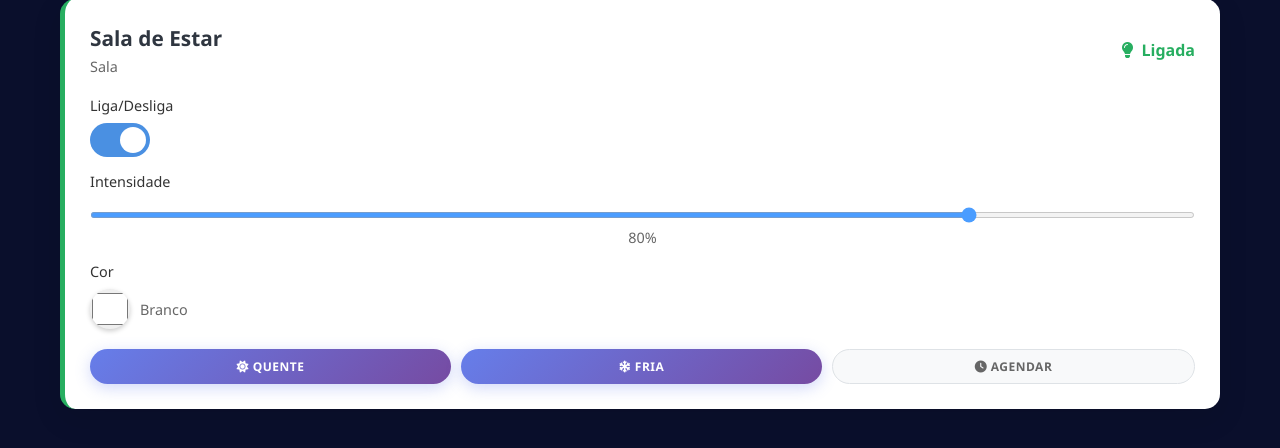
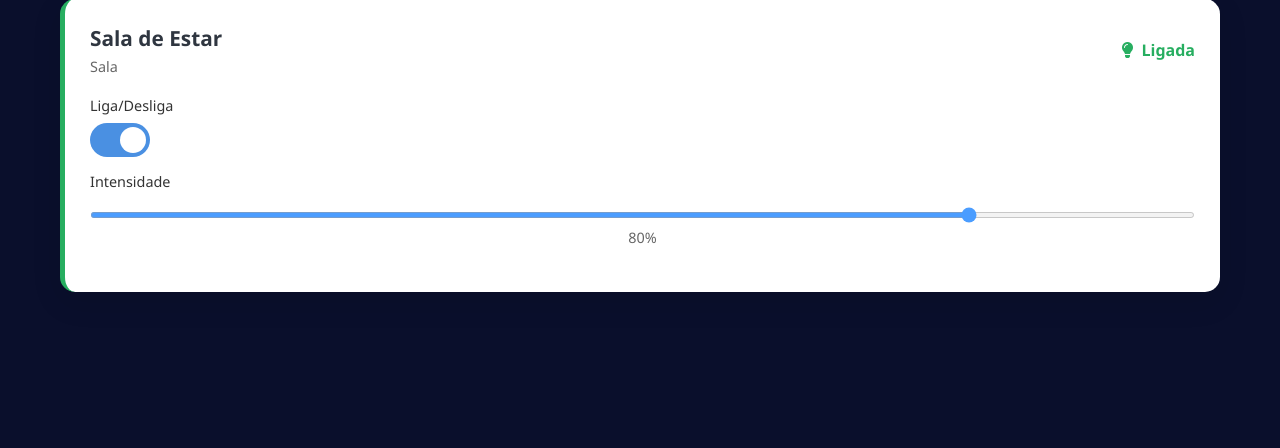
Before and after one commit to JvCasemiro/TCC, a PHP site: page /pages/gerenciar_luzes.php in a window 1280 px wide. Shown: the part 246-694 px from the top of the page. Run offline with PHP 8.4, Linux system fonts and the light colour scheme; the visitor is signed in with stand-in values (Sample User, id 1); data that the repository does not hold is empty.

Commit message:
fix: Ajuste controles

```diff
--- a/pages/gerenciar_luzes.php
+++ b/pages/gerenciar_luzes.php
@@ -40,11 +40,11 @@ if (file_exists($lightStatusFile)) {
 }
 
 $lights = [
-    ['id' => 1, 'name' => 'Sala de Estar', 'room' => 'Sala', 'status' => $lightStatus, 'brightness' => 80, 'color' => '#ffffff'],
-    // ['id' => 2, 'name' => 'Quarto Principal', 'room' => 'Quarto', 'status' => 'off', 'brightness' => 0, 'color' => '#ffffff'],
-    // ['id' => 3, 'name' => 'Cozinha', 'room' => 'Cozinha', 'status' => 'on', 'brightness' => 100, 'color' => '#ffffff'],
-    // ['id' => 4, 'name' => 'Banheiro', 'room' => 'Banheiro', 'status' => 'off', 'brightness' => 0, 'color' => '#ffffff'],
-    // ['id' => 5, 'name' => 'Varanda', 'room' => 'Externa', 'status' => 'on', 'brightness' => 60, 'color' => '#ffd700'],
+    ['id' => 1, 'name' => 'Sala de Estar', 'room' => 'Sala', 'status' => $lightStatus, 'brightness' => 80],
+    // ['id' => 2, 'name' => 'Quarto Principal', 'room' => 'Quarto', 'status' => 'off', 'brightness' => 0],
+    // ['id' => 3, 'name' => 'Cozinha', 'room' => 'Cozinha', 'status' => 'on', 'brightness' => 100],
+    // ['id' => 4, 'name' => 'Banheiro', 'room' => 'Banheiro', 'status' => 'off', 'brightness' => 0],
+    // ['id' => 5, 'name' => 'Varanda', 'room' => 'Externa', 'status' => 'on', 'brightness' => 60],
 ];
 ?>
 <!DOCTYPE html>
@@ -597,30 +597,8 @@ $lights = [
                         </div>
                     </div>
 
-                    <div class="control-group">
-                        <label>Cor</label>
-                        <div class="color-control">
-                            <input type="color" value="<?php echo $light['color']; ?>" class="color-picker"
-                                   onchange="changeColor(<?php echo $light['id']; ?>, this.value)"
-                                   <?php echo $light['status'] == 'off' ? 'disabled' : ''; ?>>
-                            <span class="color-name" id="color-name-<?php echo $light['id']; ?>">
-                                <?php echo $light['color'] == '#ffffff' ? 'Branco' : 'Personalizada'; ?>
-                            </span>
-                        </div>
-                    </div>
                 </div>
 
-                <div class="light-actions">
-                    <button class="btn btn-primary" onclick="setPreset(<?php echo $light['id']; ?>, 'warm')">
-                        <i class="fas fa-sun"></i> Quente
-                    </button>
-                    <button class="btn btn-primary" onclick="setPreset(<?php echo $light['id']; ?>, 'cool')">
-                        <i class="fas fa-snowflake"></i> Fria
-                    </button>
-                    <button class="btn btn-secondary" onclick="scheduleLight(<?php echo $light['id']; ?>)">
-                        <i class="fas fa-clock"></i> Agendar
-                    </button>
-                </div>
             </div>
             <?php endforeach; ?>
         </div>
@@ -638,7 +616,6 @@ $lights = [
                     const statusElement = card.querySelector('.light-status');
                     const statusText = statusElement.querySelector('span');
                     const brightnessSlider = document.getElementById('brightness-1');
-                    const colorPicker = card.querySelector('.color-picker');
 
                     card.classList.remove('off');
                     card.classList.add('on');
@@ -646,7 +623,6 @@ $lights = [
                     statusElement.classList.add('on');
                     statusText.textContent = 'Ligada';
                     if (brightnessSlider) brightnessSlider.disabled = false;
-                    if (colorPicker) colorPicker.disabled = false;
                 }
             }
         });
@@ -656,7 +632,6 @@ $lights = [
             const statusElement = card.querySelector('.light-status');
             const statusText = statusElement.querySelector('span');
             const brightnessSlider = document.getElementById(`brightness-${lightId}`);
-            const colorPicker = card.querySelector('.color-picker');
 
             const isOn = card.classList.contains('on');
             const newStatus = !isOn;
@@ -668,16 +643,14 @@ $lights = [
                 statusElement.classList.remove('off');
                 statusElement.classList.add('on');
                 statusText.textContent = 'Ligada';
-                brightnessSlider.disabled = false;
-                colorPicker.disabled = false;
+                if (brightnessSlider) brightnessSlider.disabled = false;
             } else {
                 card.classList.remove('on');
                 card.classList.add('off');
                 statusElement.classList.remove('on');
                 statusElement.classList.add('off');
                 statusText.textContent = 'Desligada';
-                brightnessSlider.disabled = true;
-                colorPicker.disabled = true;
+                if (brightnessSlider) brightnessSlider.disabled = true;
             }
 
             // Send request to update light status
@@ -754,35 +727,6 @@ $lights = [
             showMessage(`Intensidade ajustada para ${value}%`, 'info');
         }
 
-        function changeColor(lightId, color) {
-            const colorName = document.getElementById(`color-name-${lightId}`);
-            colorName.textContent = color === '#ffffff' ? 'Branco' : 'Personalizada';
-            showMessage('Cor alterada com sucesso!', 'success');
-        }
-
-        function setPreset(lightId, preset) {
-            const brightnessSlider = document.getElementById(`brightness-${lightId}`);
-            const colorPicker = document.querySelector(`[data-light-id="${lightId}"] .color-picker`);
-            const colorName = document.getElementById(`color-name-${lightId}`);
-
-            if (preset === 'warm') {
-                brightnessSlider.value = 70;
-                colorPicker.value = '#ffd700';
-                colorName.textContent = 'Quente';
-                changeBrightness(lightId, 70);
-                showMessage('Preset "Luz Quente" aplicado!', 'success');
-            } else if (preset === 'cool') {
-                brightnessSlider.value = 90;
-                colorPicker.value = '#e6f3ff';
-                colorName.textContent = 'Fria';
-                changeBrightness(lightId, 90);
-                showMessage('Preset "Luz Fria" aplicado!', 'success');
-            }
-        }
-
-        function scheduleLight(lightId) {
-            showMessage('Funcionalidade de agendamento em desenvolvimento!', 'info');
-        }
 
         function toggleDropdown() {
             const dropdown = document.getElementById('userDropdown');
```
